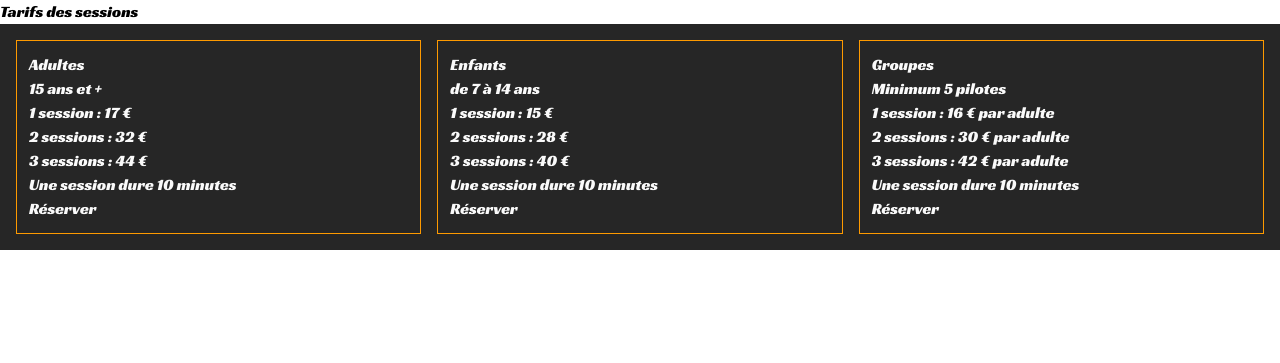
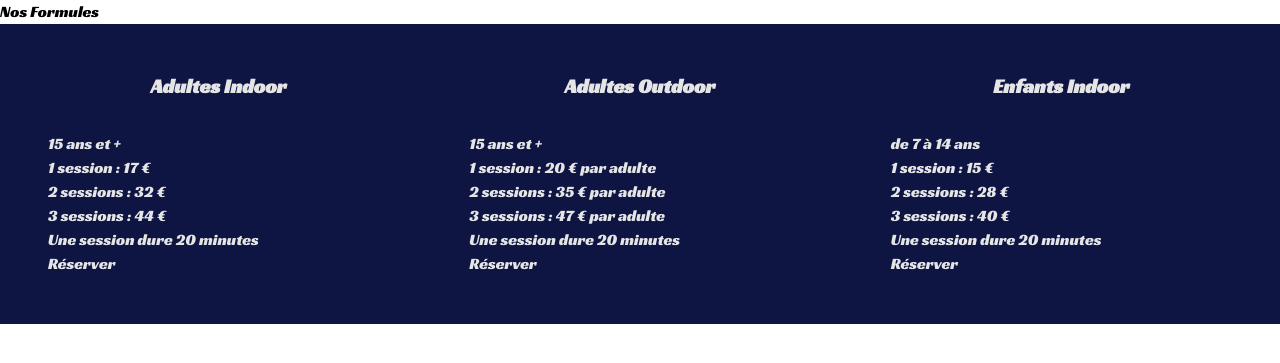
Before and after one commit to Alexia1987/projet, a PHP site: page /views/pages/formules.php in a window 1280 px wide. Shown: the part 110-473 px from the top of the page. Run offline with PHP 8.4, Linux system fonts and the light colour scheme; style sheets or scripts are compiled from the project's sources.

Commit message:
Ajout frame pour les cartes des formules.

```diff
--- a/views/pages/formules.php
+++ b/views/pages/formules.php
@@ -4,47 +4,54 @@ include_once '../../views/components/_header.php';
 
 <main>
     <section id="sessions" class="">
-        <h2 class="">Tarifs des sessions</h2>
-        <div class="grid grid-cols-1 md:grid-cols-2 lg:grid-cols-3 gap-4 bg-neutral-800 text-neutral-50 p-4">
-            <article class="border border-solid border-amber-500 p-3" id="card">
+
+        <h2 class="">Nos Formules</h2>
+
+        <div class="grid grid-cols-1 md:grid-cols-2 lg:grid-cols-3 gap-4 bg-midnight-blue text-neutral-200 p-4">
+
+            <article class="corner-frame p-8" id="card">
+                <div>
+
+                <h3 class="text-center text-xl font-bold mb-8">Adultes Indoor</h3>
                 <img src="" alt="" aria-hidden="true">
-                <h3>Adultes</h3>
-                <p>15 ans et +</p>
+                </div>
+
+                <p class="">15 ans et +</p>
                 <ul>
                     <li>1 session : 17 €</li>
                     <li>2 sessions : 32 €</li>
                     <li>3 sessions : 44 €</li>
                 </ul>
-                <p>Une session dure 10 minutes</p>
+                <p>Une session dure 20 minutes</p>
                 <a href="#" class="btn-primary">Réserver</a>
             </article>
 
-            <article class="border border-solid border-amber-500 p-3" id="card">
+            <article class="corner-frame p-8" id="card">
+                <img class="" alt="" src="" aria-hidden="true">
+                <div>
+                    <h3 class="text-center text-xl font-bold mb-8">Adultes Outdoor</h3>
+                    <p>15 ans et +</p>
+                    <ul>
+                        <li>1 session : 20 € par adulte</li>
+                        <li>2 sessions : 35 € par adulte</li>
+                        <li>3 sessions : 47 € par adulte</li>
+                    </ul>
+                    <p>Une session dure 20 minutes</p>
+                    <a href="#" class="btn-primary">Réserver</a>
+                </div>
+            </article>
+
+            <article class="corner-frame p-8" id="card">
                 <img class="" src="" alt="" aria-hidden="true">
                 <div>
-                    <h3>Enfants</h3>
+                    <h3 class="text-center text-xl font-bold mb-8">Enfants Indoor</h3>
                     <p>de 7 à 14 ans</p>
                     <ul>
                         <li>1 session : 15 €</li>
                         <li>2 sessions : 28 €</li>
                         <li>3 sessions : 40 €</li>
                     </ul>
-                    <p>Une session dure 10 minutes</p>
-                    <a href="#" class="btn-primary">Réserver</a>
-                </div>
-            </article>
-
-            <article class="border border-solid border-amber-500 p-3" id="card">
-                <img class="" alt="" src="" aria-hidden="true">
-                <div>
-                    <h3>Groupes</h3>
-                    <p>Minimum 5 pilotes</p>
-                    <ul>
-                        <li>1 session : 16 € par adulte</li>
-                        <li>2 sessions : 30 € par adulte</li>
-                        <li>3 sessions : 42 € par adulte</li>
-                    </ul>
-                    <p>Une session dure 10 minutes</p>
+                    <p>Une session dure 20 minutes</p>
                     <a href="#" class="btn-primary">Réserver</a>
                 </div>
             </article>
```
